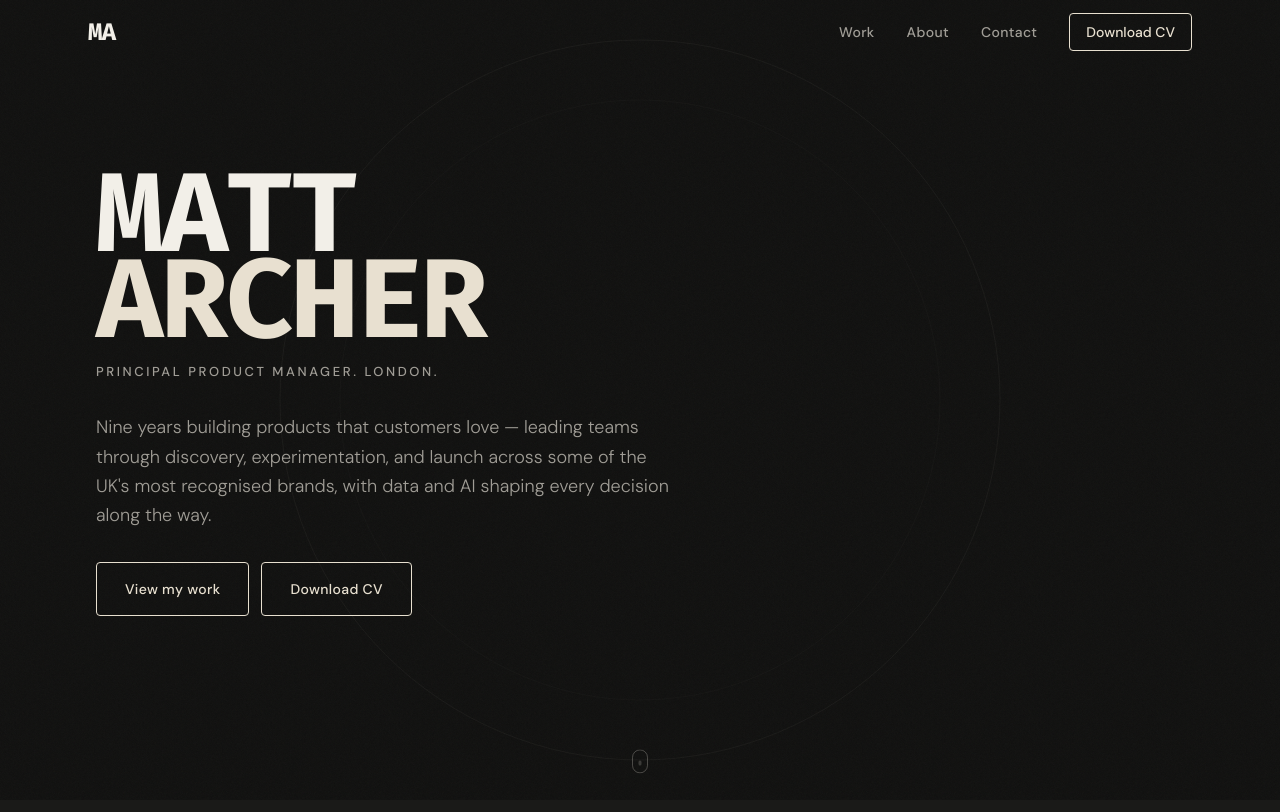
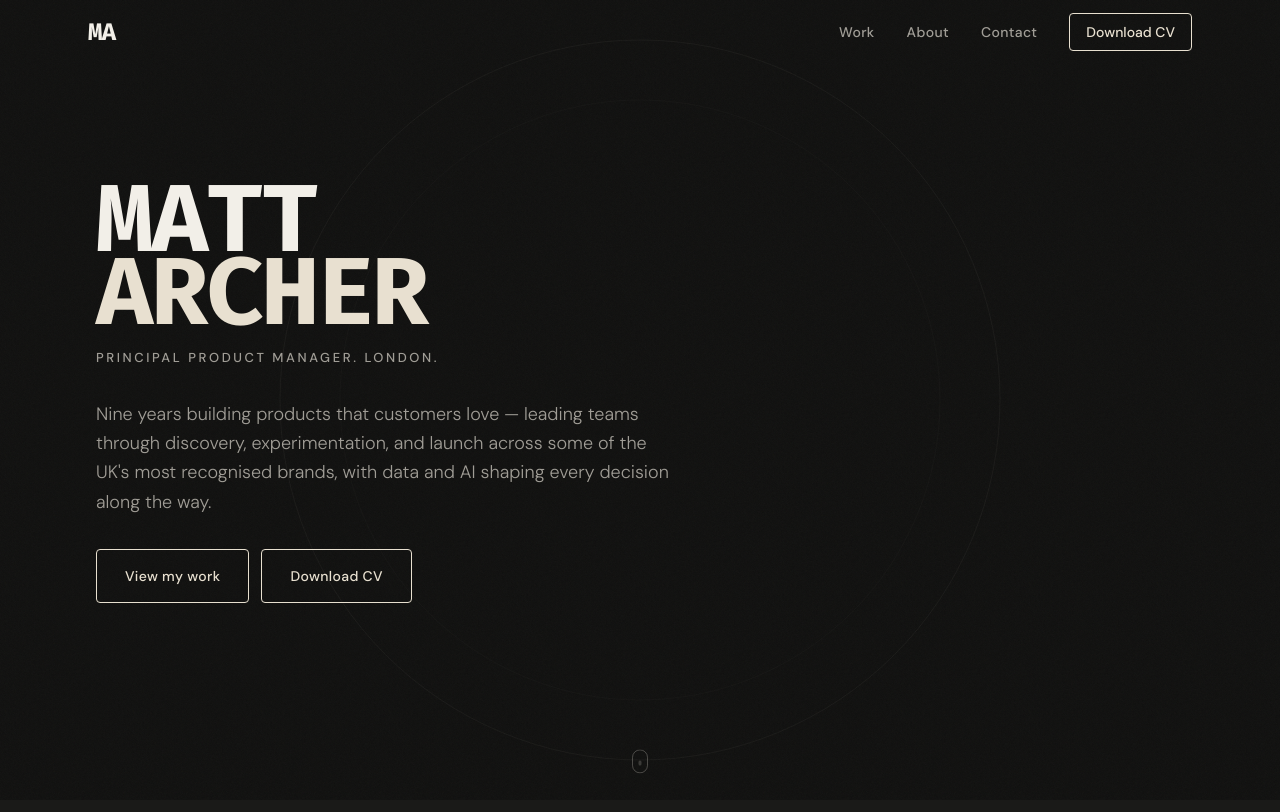
Before and after one commit to Mattarcher0794/mattarcherportfolio-, a Next.js app: page / in a window 1280 px wide. Shown: the top 812 px of the page. Built offline with nearby package versions, Linux system fonts and the light colour scheme.

Commit message:
feat: add landing page component structure

```diff
--- a/components/sections/HeroClient.tsx
+++ b/components/sections/HeroClient.tsx
@@ -111,7 +111,7 @@ export default function HeroClient({ positioningLine }: HeroClientProps) {
         {/* Name treatment */}
         <h1
           aria-label="Matt Archer"
-          className="select-none mb-0 font-display font-bold text-[clamp(3.5rem,12vw,7rem)] uppercase tracking-[-0.02em] leading-[0.82]"
+          className="select-none mb-0 font-display font-bold text-[clamp(2.975rem,10.2vw,5.95rem)] uppercase tracking-[-0.02em] leading-[0.82]"
         >
           <div className="block" style={{ marginBottom: '-0.05em' }}>
             {MATT_LETTERS.map((char, i) => (
```
